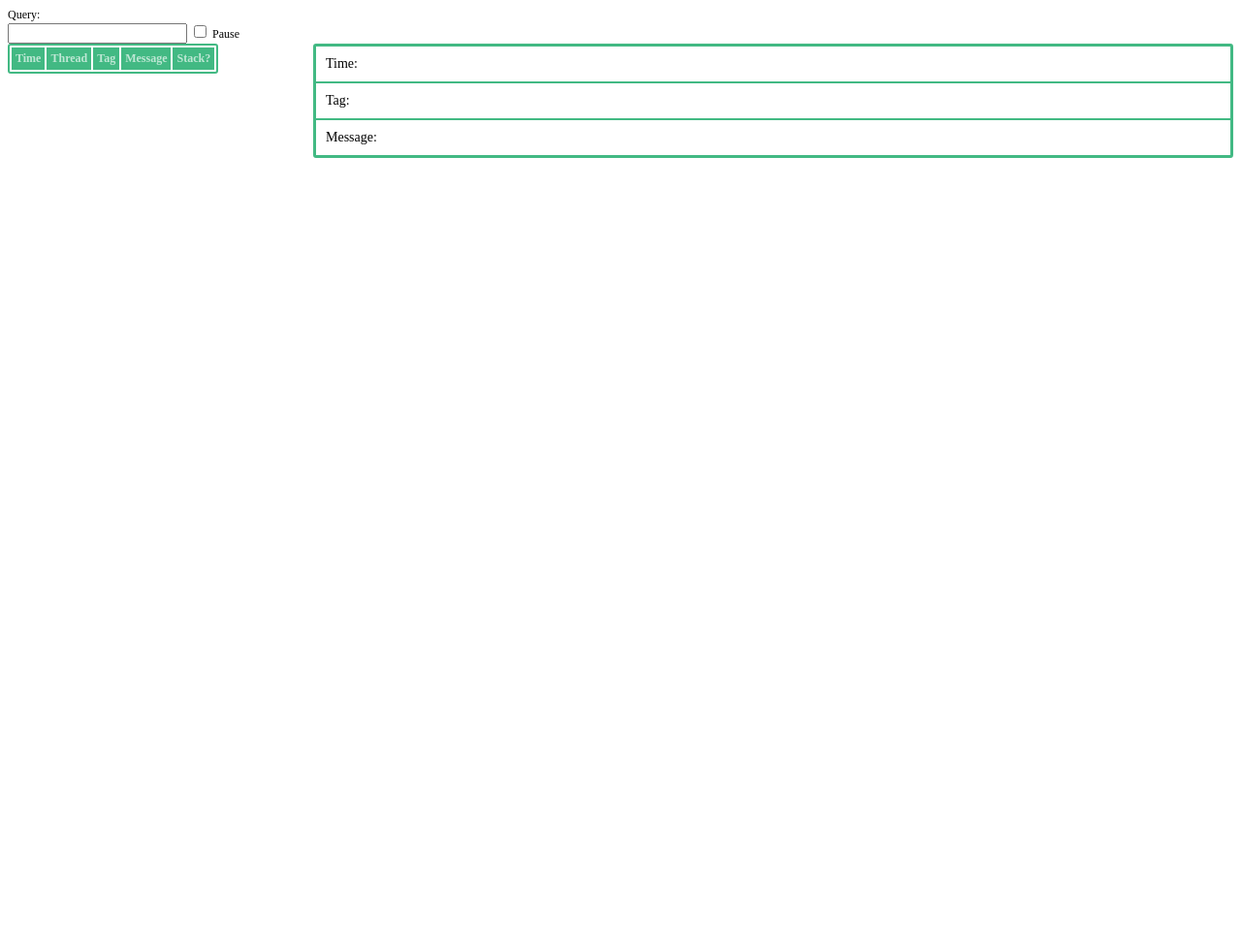
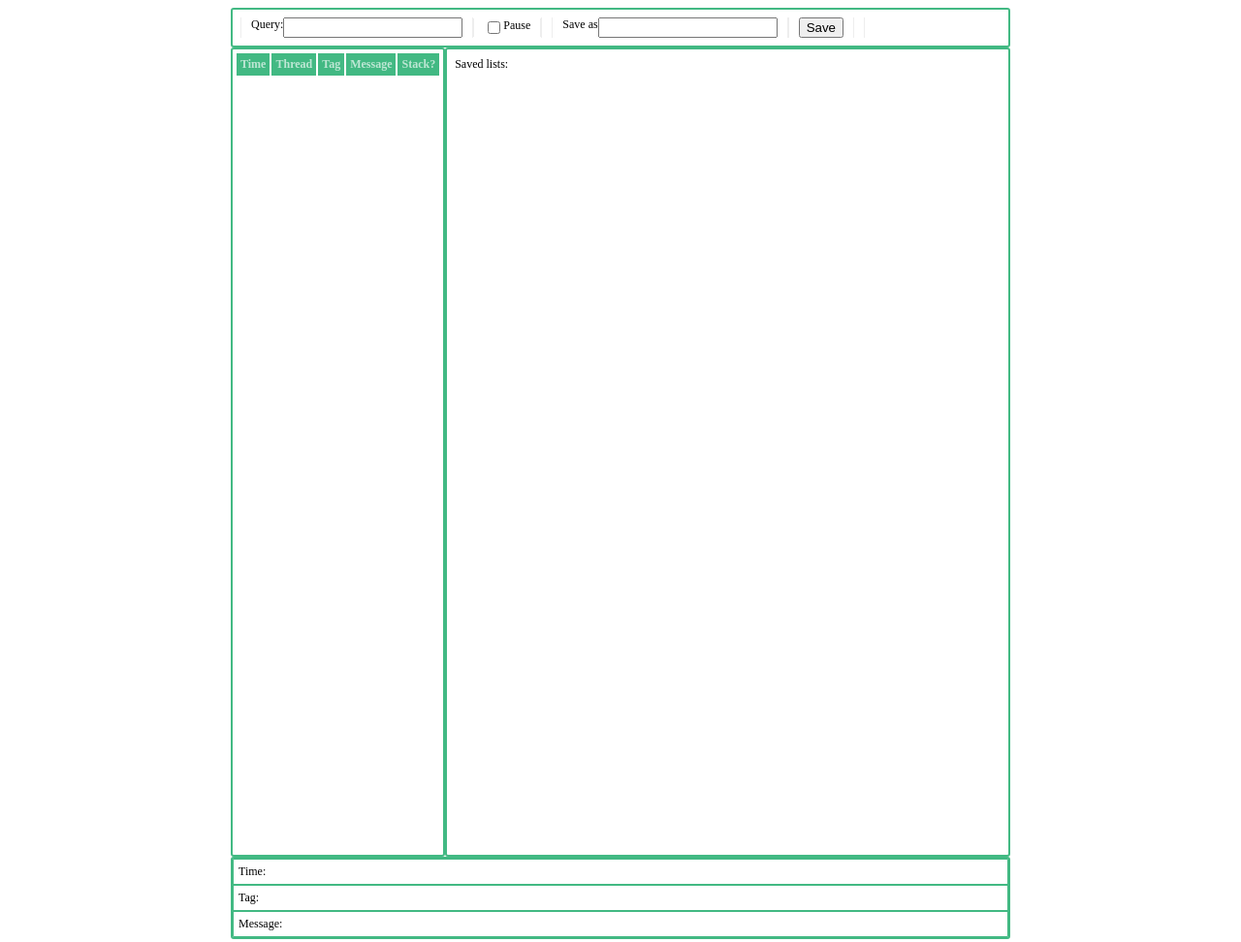
Before and after one commit to xvaldetaro/logdog, a website: page index.html in a window 1280 px wide. Shown: the whole page at 97% size. Before the commit the page ends 800 px from the top, so only its background shows below. Drawn offline with nearby package versions, Linux system fonts and the light colour scheme.

Commit message:
ok style

```diff
--- a/index.html
+++ b/index.html
@@ -6,13 +6,37 @@
 </head>
 <body>
   <div id="app">
-    <div class=".queryBoxContainer">
-      <div class=".queryBoxLabel">
-        Query:
+    <div class="topForm">
+      <div class="topFormCol">
+        <label for="query">Query:</label>
+        <input v-model="query" class="queryBoxInput">
       </div>
-      <input v-model="query" class=".queryBoxInput">
+      <div class="topFormCol">
         <input type="checkbox" @click="onPauseClicked" v-model="isPaused">
         <label for="checkbox">Pause</label>
+      </div>
+      <div class="topFormCol">
+        <div class="topFormCol">
+          <label for="saveListName">Save as</label>
+          <input id="saveListName" v-model="savedListName">
+        </div>
+        <div class="topFormCol">
+          <button id="saveListButton" @click="saveList">
+          <label for="saveListButton">Save</label>
+        </div>
+      </div>
+      <template v-if="loadedList">
+        <div class="topFormCol">
+          <button id="closeLoadedListButton" @click="closeLoadedList">
+          <label for="closeLoadedListButton">Close LoadedList</label>
+        </div>
+      </template>
+      <template v-if="Object.keys(savedLists).length > 0">
+        <div class="topFormCol">
+          <button id="clearSavedListsButton" @click="clearSavedLists">
+          <label for="clearSavedListsButton">Clear Saved Lists</label>
+        </div>
+      </template>
     </div>
     <div class="main">
       <div class="col">
@@ -50,7 +74,7 @@
             <td style="width: 300px; max-width: 300px">
               {{ line.message}}
             </td>
-            <td style="width: 20px">
+            <td style="width: 20px; max-width: 20px">
               {{ line.stack !== undefined }}
             </td>
           </tr>
@@ -58,7 +82,23 @@
         </table>
         </div>
         <template  v-if="selected">
-          <div v-if="selected !== undefined" class="col sideContainer">
+          <div class="savedListsContainer">
+            <div class="">
+              Saved lists:
+            </div>
+            <div>
+              <div v-for="(list, name) in savedLists" class="sideRow">
+                <div class="savedLists">
+                  <div @click="openList(list)" class="sideLabel">
+                    {{ name }}
+                  </div>
+                </div>
+              </div>
+            </div>
+          </div>
+        </template>
+      </div>
+      <div v-if="selected !== undefined" class="col logView">
         <div class="sideRow">
           <div class="sideLabel">
             Time:
@@ -93,8 +133,6 @@
                 <a target="_blank" v-bind:href="stackLine.link">{{ stackLine.text }}</a>
               </div>
             </div>
-              </div>
-            </template>
           </div>
         </template>
       </div>
@@ -150,6 +188,17 @@
 
     let lines = {data: [], isPaused: false};
     let cleared = [];
+    let savedLists = localStorage.getItem('savedLists');
+    if (!savedLists) {
+      savedLists = {};
+    } else {
+      try {
+        savedLists = JSON.parse(savedLists);
+      } catch (e) {
+        savedLists = {};
+      }
+    }
+
     var app = new Vue({
       el: '#app',
       data: {
@@ -158,6 +207,9 @@
         cleared: cleared,
         selected: {},
         isPaused: false,
+        savedLists: savedLists,
+        savedListName: '',
+        loadedList: null,
       },
       methods: {
         selectLine(line) {
@@ -167,12 +219,33 @@
         onPauseClicked() {
           this.isPaused = !this.isPaused;
           this.lines.isPaused = this.isPaused;
+        },
+        openList(list) {
+          this.loadedList = list;
+        },
+        closeLoadedList() {
+          this.loadedList = null;
+        },
+        clearSavedLists() {
+          this.savedLists = {};
+          localStorage.setItem('savedLists', "{}");
+        },
+        saveList() {
+          const name = this.savedListName;
+          this.savedLists[name] = this.linesComputed;
+          const str = JSON.stringify(this.savedLists);
+          localStorage.setItem('savedLists', str);
+          this.$forceUpdate();
         }
       },
       computed: {
         linesComputed() {
           var self = this;
-          const filtered = self.lines.data.filter(function(line) {
+          let list = self.lines.data;
+          if (self.loadedList) {
+            list = self.loadedList;
+          }
+          const filtered = list.filter(function(line) {
             if (!line.message) {
               return false;
             }
@@ -220,12 +293,49 @@
   </script>
 
   <style type="text/css">
+    .topForm {
+      align-items: center;
+      display: flex;
+      flex-direction: row;
+      border: 2px solid #42b983;
+      border-radius: 3px;
+      background-color: #fff;
+      padding: 8px;
+    }
+
+    .topFormCol {
+      padding: 0 10px;
+      display: flex;
+      flex-direction: row;
+      border: 1px solid #eee;
+      border-top: 0;
+      border-bottom: 0;
+    }
+
+    #app {
+      max-width: 900px;
+      display: flex;
+      flex-direction: column;
+      align-items: stretch;
+    }
+
     body {
       font-size: 12px;
+      display: flex;
+      flex-direction: column;
+      align-items: center;
     }
     .main {
       display: flex;
       align-items: stretch;
+    }
+
+    .savedListsContainer {
+      border: 2px solid #42b983;
+      border-radius: 3px;
+      background-color: #fff;
+      padding: 8px;
+      width: 100%;
     }
 
     .col {
@@ -243,7 +353,16 @@
       border: 2px solid #42b983;
       border-radius: 3px;
       background-color: #fff;
-      width: 800;
+    }
+
+    thead {
+      display: block;
+    }
+
+    tbody {
+      display: block;
+      height: 800px;
+      overflow-y: scroll;
     }
 
     th {
@@ -268,20 +387,26 @@
     }
 
     .sideContainer {
+      display: flex;
+      flex-direction: column;
+    }
+
+    .logView {
+      max-height: 400px;
+      width: 800px;
+      overflow-y: scroll;
       border: 2px solid #42b983;
       border-radius: 3px;
       background-color: #fff;
-      display: flex;
-      flex-grow: 3;
-      flex-direction: column;
-      font-size: 14px;
+      display: block;
+      font-size: 12px;
     }
 
     .sideRow {
       border: 1px solid #42b983;
       display: flex;
       flex-direction: row;
-      padding: 10px;
+      padding: 5px;
     }
 
     .sideLabel {
```
Lines whose indentation alone changed are shown as unchanged.
